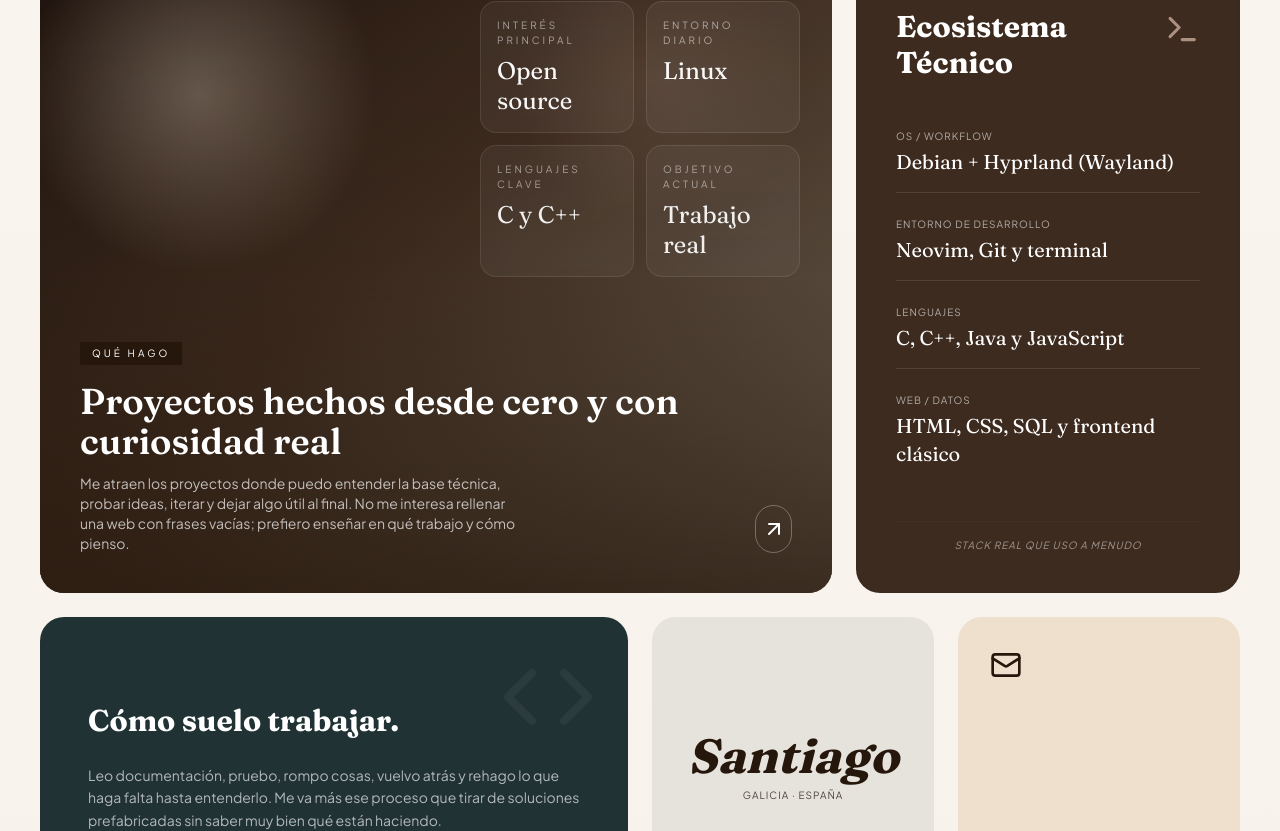
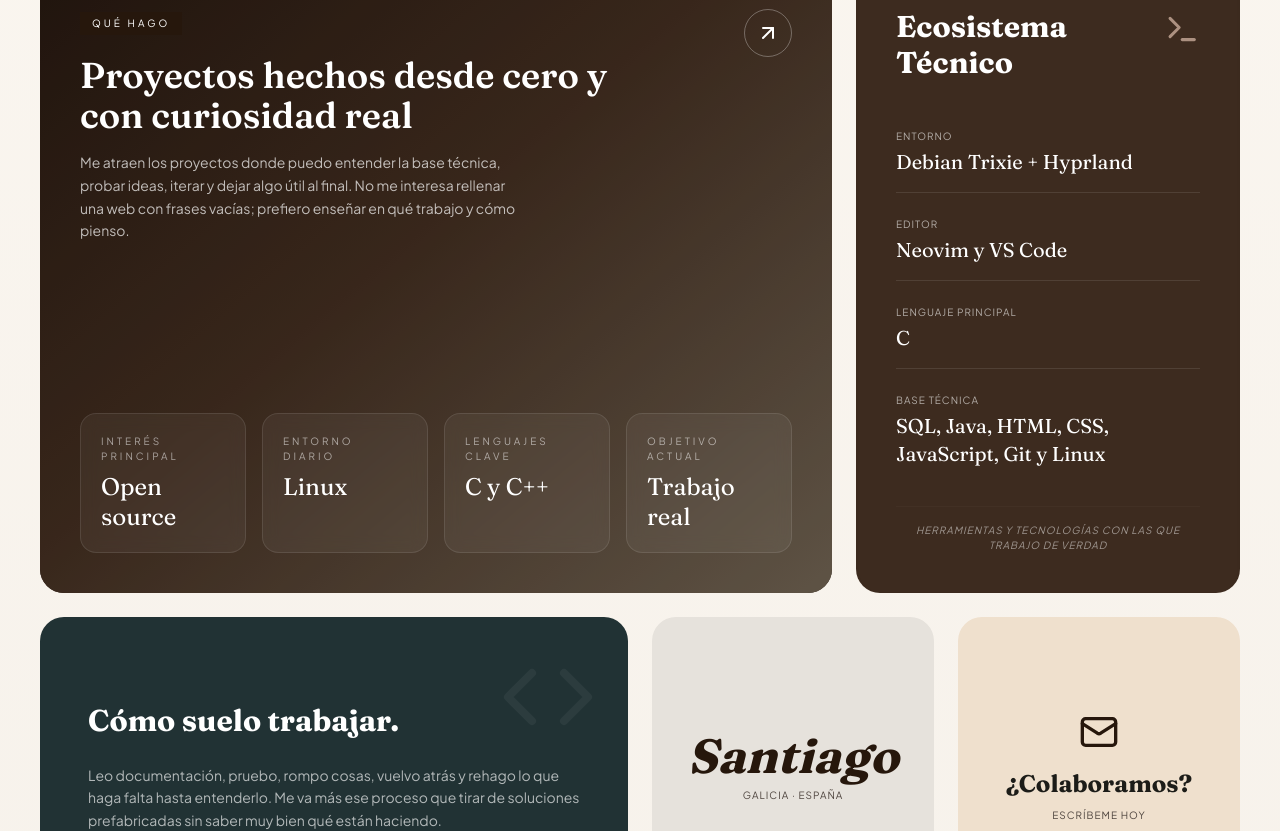
Before and after one commit to adrianql5/adrianql5.github.io, a React (Vite) app: page /#/ in a window 1280 px wide. Shown: the part 1232-2063 px from the top of the page. Built offline with nearby package versions, Linux system fonts and the light colour scheme.

Commit message:
big things up twin p10

```diff
--- a/src/components/Layout.tsx
+++ b/src/components/Layout.tsx
@@ -11,9 +11,9 @@ export function Navbar() {
   const location = useLocation();
 
   return (
-    <nav className="fixed top-0 w-full z-50 border-b border-outline-variant/10 bg-surface-container-low/85 backdrop-blur-xl">
+    <nav className="fixed top-0 w-full z-50 border-b border-outline-variant/10 bg-surface-container-low/65 backdrop-blur-xl">
       <div className="max-w-[1440px] mx-auto px-6 md:px-10 py-5">
-        <div className="flex flex-col sm:flex-row sm:justify-between sm:items-center gap-4">
+        <div className="flex flex-row justify-between items-center gap-4">
           <Link to="/" className="min-w-0">
             <p className="font-serif text-xl md:text-2xl font-bold tracking-tighter text-primary">
               {site.shortName}
@@ -42,7 +42,7 @@ export function Navbar() {
 
           <a
             href={`mailto:${site.email}`}
-            className="w-full sm:w-auto text-center shrink-0 bg-primary text-on-primary px-5 md:px-6 py-2.5 rounded-sm text-xs font-bold tracking-widest uppercase transition-opacity hover:opacity-90 active:opacity-70"
+            className="hidden sm:inline-block text-center shrink-0 bg-primary text-on-primary px-5 md:px-6 py-2.5 rounded-sm text-xs font-bold tracking-widest uppercase transition-opacity hover:opacity-90 active:opacity-70"
           >
             Contactar
           </a>
--- a/src/pages/Home.tsx
+++ b/src/pages/Home.tsx
@@ -22,7 +22,7 @@ export default function Home() {
             <p className="text-on-surface-variant text-xs tracking-[0.4em] uppercase mb-4">
               Adrián Quiroga Linares — USC 2027
             </p>
-            <h1 className="font-serif text-5xl sm:text-6xl md:text-8xl lg:text-[8.5rem] text-primary font-semibold tracking-tight leading-[0.92] mb-10 md:mb-12">
+            <h1 className="font-serif text-4xl sm:text-6xl md:text-8xl lg:text-[7.5rem] text-primary font-semibold tracking-tight leading-[0.92] mb-10 md:mb-12 break-words">
               Ingeniería <br /> con <br /> <span className="italic font-normal">Propósito</span>.
             </h1>
             <p className="max-w-2xl text-base md:text-lg text-on-surface-variant leading-relaxed md:max-w-xl">
@@ -111,47 +111,50 @@ export default function Home() {
       <section className="w-full max-w-[1440px] mx-auto px-6 md:px-10 pb-24">
         <div className="grid grid-cols-1 md:grid-cols-12 gap-6 auto-rows-auto md:auto-rows-[300px]">
           {/* Large Visual Card */}
-          <div className="md:col-span-8 md:row-span-2 group relative overflow-hidden rounded-3xl bg-[#251912] min-h-[560px] md:min-h-0">
+          <div className="md:col-span-8 md:row-span-2 group relative overflow-hidden rounded-3xl bg-[#251912] min-h-[560px] p-8 md:p-10 flex flex-col justify-between">
             <div
               className="absolute inset-0 transition-transform duration-700 group-hover:scale-[1.02]"
               style={{
-                backgroundImage:
-                  'radial-gradient(circle at 20% 20%, rgba(239,224,205,0.3), transparent 22%), radial-gradient(circle at 78% 18%, rgba(172,145,129,0.18), transparent 18%), linear-gradient(140deg, #1f140e 0%, #3d2b1f 45%, #6d6354 100%)',
+                backgroundImage: 'linear-gradient(140deg, #1f140e 0%, #3d2b1f 45%, #6d6354 100%)',
               }}
             />
-            <div className="absolute left-6 right-6 top-6 md:left-auto md:right-8 md:top-8 grid grid-cols-2 gap-3 md:w-[min(48%,320px)]">
+            <div className="absolute inset-0 bg-primary/20 group-hover:bg-primary/10 transition-colors"></div>
+
+            <div className="relative z-10 flex flex-col justify-between h-full gap-12">
+              <div className="flex flex-col md:flex-row justify-between items-start gap-6">
+                <div>
+                  <span className="text-[10px] uppercase tracking-[0.3em] bg-primary text-on-primary px-3 py-1 inline-block mb-5">Qué hago</span>
+                  <h3 className="font-serif text-3xl md:text-4xl text-white font-semibold max-w-xl">Proyectos hechos desde cero y con curiosidad real</h3>
+                  <p className="text-sm text-white/70 mt-4 max-w-md leading-relaxed">
+                    Me atraen los proyectos donde puedo entender la base técnica, probar ideas, iterar y dejar algo útil al final. No me interesa rellenar una web con frases vacías; prefiero enseñar en qué trabajo y cómo pienso.
+                  </p>
+                </div>
+                <Link
+                  to="/proyectos"
+                  className="w-12 h-12 rounded-full border border-white/30 text-white flex items-center justify-center hover:bg-white hover:text-primary transition-all shrink-0 mt-2 md:mt-0"
+                >
+                  <ArrowUpRight className="w-6 h-6" />
+                </Link>
+              </div>
+
+              <div className="grid grid-cols-2 lg:grid-cols-4 gap-4 w-full">
                 {[
                   ['Open source', 'Interés principal'],
                   ['Linux', 'Entorno diario'],
                   ['C y C++', 'Lenguajes clave'],
                   ['Trabajo real', 'Objetivo actual'],
                 ].map(([title, subtitle]) => (
-                <div key={title} className="rounded-2xl border border-white/10 bg-white/5 p-4 backdrop-blur-sm">
+                  <div key={title} className="rounded-2xl border border-white/10 bg-white/5 p-5 backdrop-blur-sm">
                     <p className="text-[10px] uppercase tracking-[0.3em] text-white/55 mb-2">{subtitle}</p>
                     <p className="font-serif text-xl md:text-2xl text-white leading-tight">{title}</p>
                   </div>
                 ))}
               </div>
-            <div className="absolute inset-0 bg-gradient-to-t from-primary/90 via-primary/10 to-transparent opacity-80 group-hover:opacity-70 transition-opacity"></div>
-            <div className="absolute left-6 right-6 bottom-6 md:left-10 md:right-10 md:bottom-10 flex flex-col md:flex-row justify-between items-start md:items-end gap-6">
-              <div>
-                <span className="text-[10px] uppercase tracking-[0.3em] bg-primary text-on-primary px-3 py-1 inline-block mb-4">Qué hago</span>
-                <h3 className="font-serif text-3xl md:text-4xl text-white font-semibold">Proyectos hechos desde cero y con curiosidad real</h3>
-                <p className="text-sm text-white/70 mt-3 max-w-md">
-                  Me atraen los proyectos donde puedo entender la base técnica, probar ideas, iterar y dejar algo útil al final. No me interesa rellenar una web con frases vacías; prefiero enseñar en qué trabajo y cómo pienso.
-                </p>
-              </div>
-              <Link
-                to="/proyectos"
-                className="w-12 h-12 rounded-full border border-white/30 text-white flex items-center justify-center hover:bg-white hover:text-primary transition-all"
-              >
-                <ArrowUpRight className="w-6 h-6" />
-              </Link>
             </div>
           </div>
 
           {/* Tech Stack Card */}
-          <div className="md:col-span-4 md:row-span-2 bg-primary-container rounded-3xl p-8 md:p-10 flex flex-col justify-between text-on-primary shadow-inner min-h-[420px] md:min-h-0">
+          <div className="md:col-span-4 md:row-span-2 bg-primary-container rounded-3xl p-8 md:p-10 flex flex-col justify-between text-on-primary shadow-inner min-h-[420px] md:h-full">
             <div>
               <div className="flex justify-between items-start mb-12">
                 <h4 className="font-serif text-3xl font-bold">Ecosistema Técnico</h4>
@@ -159,24 +162,26 @@ export default function Home() {
               </div>
               <ul className="space-y-6">
                 <li className="border-b border-white/10 pb-4">
-                  <span className="text-[10px] uppercase tracking-widest opacity-60 block mb-1">OS / Workflow</span>
-                  <span className="font-serif text-xl">Debian + Hyprland (Wayland)</span>
+                  <span className="text-[10px] uppercase tracking-widest opacity-60 block mb-1">Entorno</span>
+                  <span className="font-serif text-xl">Debian Trixie + Hyprland</span>
                 </li>
                 <li className="border-b border-white/10 pb-4">
-                  <span className="text-[10px] uppercase tracking-widest opacity-60 block mb-1">Entorno de Desarrollo</span>
-                  <span className="font-serif text-xl">Neovim, Git y terminal</span>
+                  <span className="text-[10px] uppercase tracking-widest opacity-60 block mb-1">Editor</span>
+                  <span className="font-serif text-xl">Neovim y VS Code</span>
                 </li>
                 <li className="border-b border-white/10 pb-4">
-                  <span className="text-[10px] uppercase tracking-widest opacity-60 block mb-1">Lenguajes</span>
-                  <span className="font-serif text-xl">C, C++, Java y JavaScript</span>
+                  <span className="text-[10px] uppercase tracking-widest opacity-60 block mb-1">Lenguaje principal</span>
+                  <span className="font-serif text-xl">C</span>
                 </li>
                 <li>
-                  <span className="text-[10px] uppercase tracking-widest opacity-60 block mb-1">Web / Datos</span>
-                  <span className="font-serif text-xl">HTML, CSS, SQL y frontend clásico</span>
+                  <span className="text-[10px] uppercase tracking-widest opacity-60 block mb-1">Base técnica</span>
+                  <span className="font-serif text-xl">SQL, Java, HTML, CSS, JavaScript, Git y Linux</span>
                 </li>
               </ul>
             </div>
-            <p className="text-[10px] uppercase tracking-widest opacity-50 mt-8 text-center border-t border-white/5 pt-4 italic">Stack real que uso a menudo</p>
+            <p className="text-[10px] uppercase tracking-widest opacity-50 mt-8 text-center border-t border-white/5 pt-4 italic">
+              Herramientas y tecnologías con las que trabajo de verdad
+            </p>
           </div>
 
           {/* Focus Card */}
@@ -199,11 +204,11 @@ export default function Home() {
           </div>
 
           {/* CTA Mini Card */}
-          <Link to="/contacto" className="md:col-span-3 bg-secondary-container rounded-3xl p-8 flex flex-col justify-between group hover:bg-primary transition-all duration-500 min-h-[220px]">
-            <Mail className="w-8 h-8 text-primary group-hover:text-white transition-colors" />
+          <Link to="/contacto" className="md:col-span-3 bg-secondary-container rounded-3xl p-8 flex flex-col items-center justify-center text-center gap-4 group hover:bg-primary transition-all duration-500 min-h-[220px]">
+            <Mail className="w-10 h-10 text-primary group-hover:text-white transition-colors" />
             <div>
-              <p className="font-serif text-xl font-bold group-hover:text-white transition-colors">¿Colaboramos?</p>
-              <p className="text-[10px] tracking-widest uppercase text-on-surface-variant group-hover:text-white/70 transition-colors">Escríbeme hoy</p>
+              <p className="font-serif text-2xl font-bold group-hover:text-white transition-colors">¿Colaboramos?</p>
+              <p className="text-[10px] tracking-widest uppercase text-on-surface-variant group-hover:text-white/70 transition-colors mt-2">Escríbeme hoy</p>
             </div>
           </Link>
         </div>
@@ -213,10 +218,10 @@ export default function Home() {
       <section className="w-full bg-primary-container text-white py-24 px-6 md:px-10 overflow-hidden">
         <div className="max-w-[1440px] mx-auto grid grid-cols-1 lg:grid-cols-2 gap-20 items-center">
           <div className="relative">
-            <h2 className="font-serif text-5xl md:text-7xl font-bold tracking-tighter mb-12 relative z-10">
+            <h2 className="font-serif text-[2.5rem] sm:text-5xl md:text-7xl font-bold tracking-tighter mb-12 relative z-10 w-full overflow-hidden break-words">
               Lo que <br /><span className="italic font-normal">puedo aportar</span>
             </h2>
-            <div className="absolute -top-10 -left-10 text-[200px] font-serif font-bold text-white/5 pointer-events-none select-none italic">AQ</div>
+            <div className="absolute -top-10 -left-10 text-[160px] md:text-[200px] font-serif font-bold text-white/5 pointer-events-none select-none italic overflow-hidden">AQ</div>
             <p className="text-lg text-on-primary-container leading-relaxed max-w-xl">
               No me interesa vender humo. Me interesa aprender rápido, tocar código de verdad y sacar proyectos adelante. Disfruto especialmente cuando puedo empezar algo desde cero, entender cada capa y mejorarlo iterando.
             </p>
```
Lines whose indentation alone changed are shown as unchanged.
